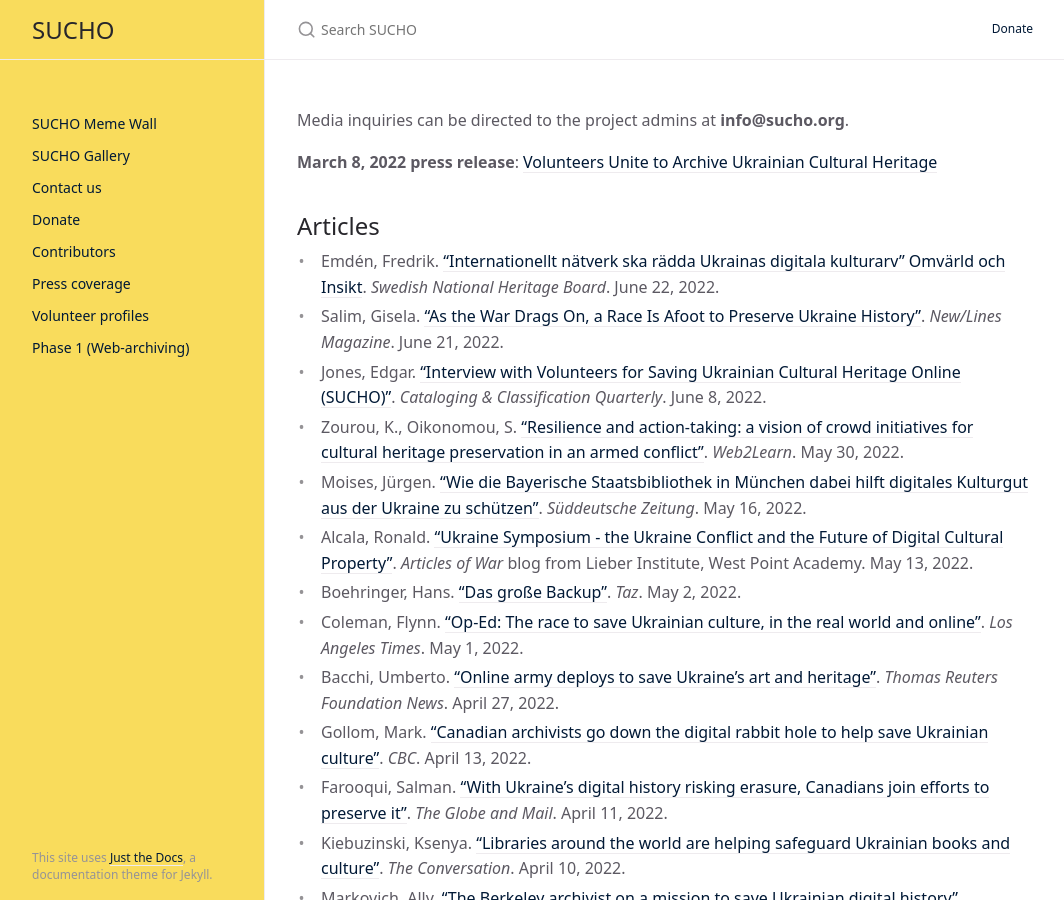
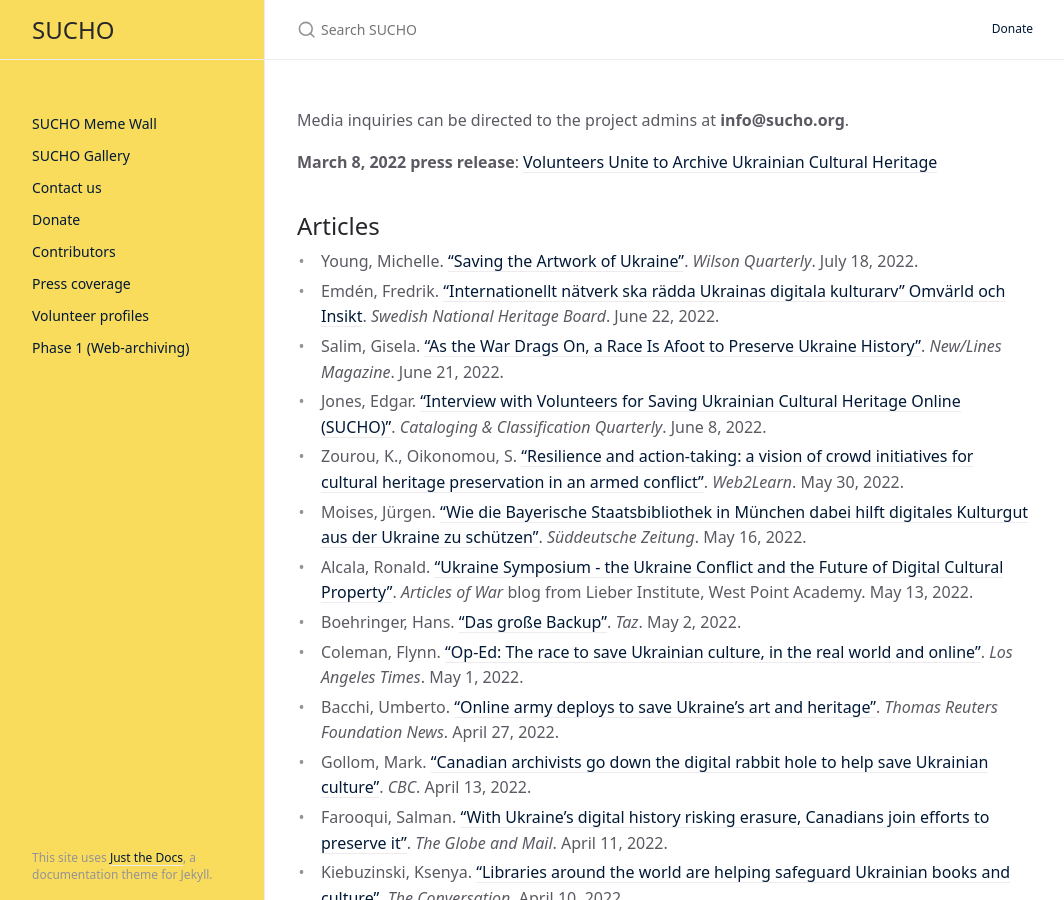
Before and after one commit to sucho-archiving/sucho-archiving.github.io, a Jekyll site: the page built from press.md, in a window 1280 px wide and 900 px high. Shown: the whole window, without its empty margins (107-1171 px from the left). Built offline with Jekyll 4.4.1, drawn with Linux system fonts in a browser that asks for light colours; some of the changed text lies outside the part shown.

Commit message:
Update press.md

```diff
--- a/press.md
+++ b/press.md
@@ -9,6 +9,7 @@
 **March 8, 2022 press release**: [Volunteers Unite to Archive Ukrainian Cultural Heritage](/press-release-20220308-volunteers-unite)
 
 ## Articles
+- Young, Michelle. ["Saving the Artwork of Ukraine"](https://www.wilsonquarterly.com/quarterly/ripples-of-war/saving-the-artwork-of-ukraine). *Wilson Quarterly*. July 18, 2022.
 - Emdén, Fredrik. ["Internationellt nätverk ska rädda Ukrainas digitala kulturarv" Omvärld och Insikt](https://www.raa.se/omvarld-och-insikt/internationella-natverk-ska-radda-ukrainas-digitala-kulturarv/). *Swedish National Heritage Board*. June 22, 2022.
 - Salim, Gisela. ["As the War Drags On, a Race Is Afoot to Preserve Ukraine History"](https://newlinesmag.com/reportage/as-the-war-drags-on-a-race-is-afoot-to-preserve-ukraine-history/). *New/Lines Magazine*. June 21, 2022.
 - Jones, Edgar. ["Interview with Volunteers for Saving Ukrainian Cultural Heritage Online (SUCHO)"](https://doi.org/10.1080/01639374.2022.2077496). *Cataloging & Classification Quarterly*. June 8, 2022.
@@ -64,6 +65,7 @@
 
 
 ## Interviews / Podcasts
+- [Meet the group seeking to preserve Ukrainian culture by rescuing Ukrainian websites](https://www.cbsnews.com/video/meet-the-group-seeking-to-preserve-ukrainian-culture-by-rescuing-ukrainian-websites/#x). *CBS News*. July 16, 2022.
 - Avaneszadeh, Alex. [Interview with Anna Kijas on the 'Saving Ukrainian Cultural Heritage Online' Project](https://sites.tufts.edu/fletcherrussia/interview-with-anna-kijas-on-the-saving-ukrainian-cultural-heritage-online-project/). Russia and Eurasia Program, The Fletcher School, Tufts University. June 29, 2022.
 - [Against the Grain Podcast 163 - SUCHO: Saving Ukrainian Cultural Heritage Online](http://atgthepodcast.libsyn.com/atgthepodcast-163-sucho-saving-ukrainian-cultural-heritage-online ). *ATGthePodcast.com*. June 27, 2022.
 - [Podcast: GLAM International Series – Saving Ukrainian Cultural Heritage Online (SUCHO)](https://museum.bc.ca/brain/glam-international-sucho/). *BC Museums Association*. June 2, 2022.
```
